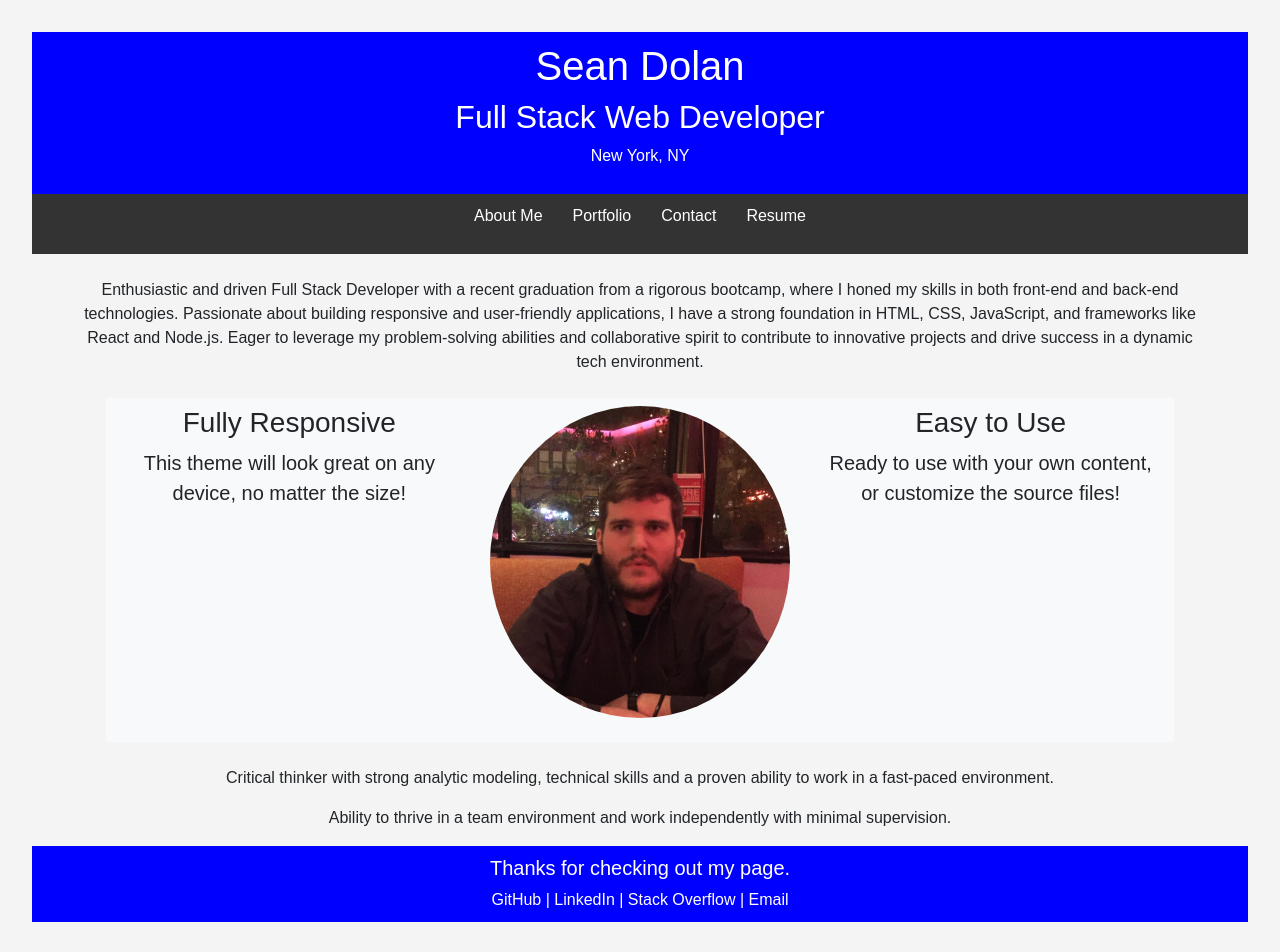
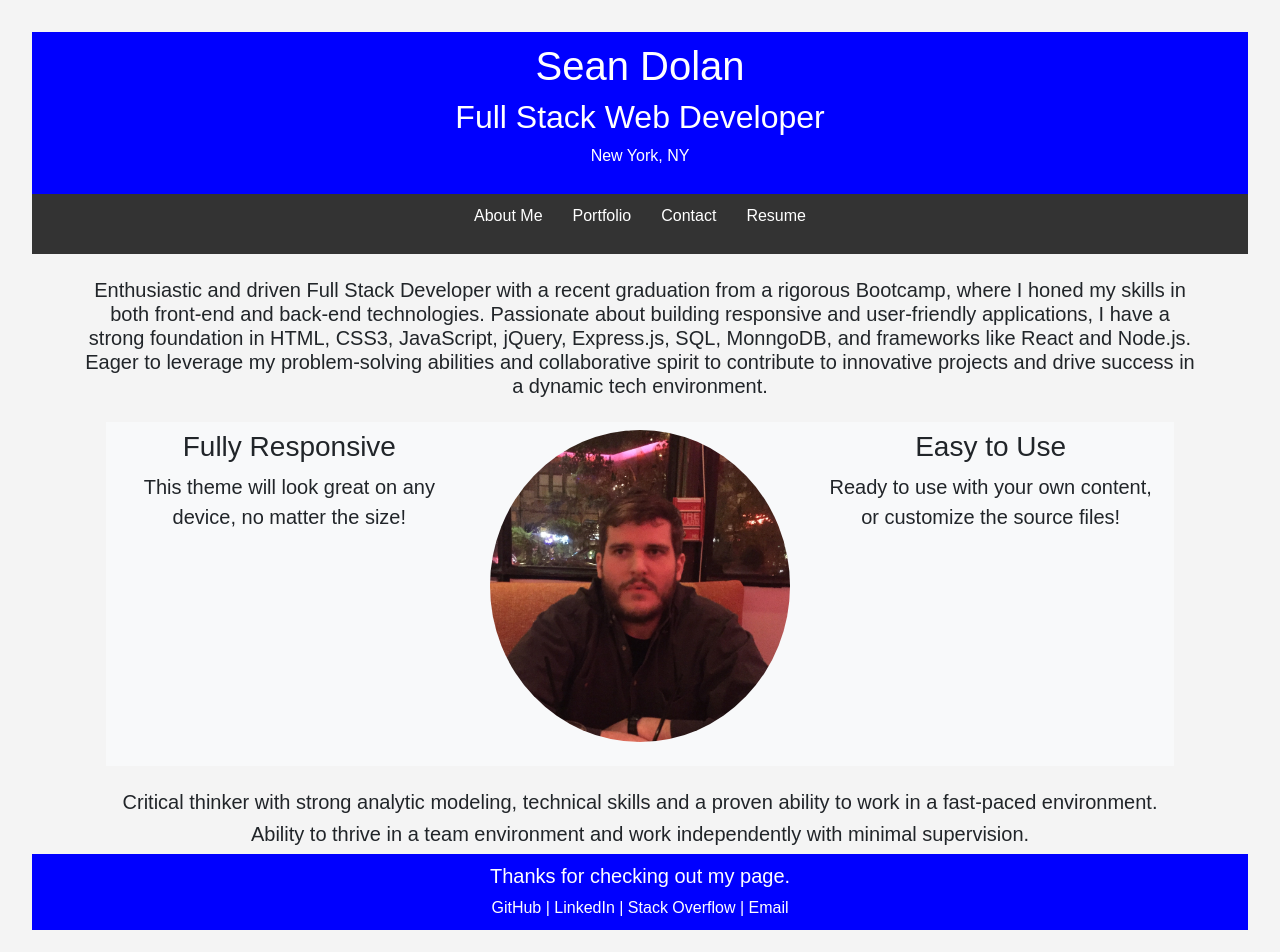
Before and after one commit to seanfdolan/React-Portfolio, a React (Vite) app: page / in a window 1280 px wide. Shown: the top 952 px of the page. Built offline with nearby package versions, Linux system fonts and the light colour scheme.

Commit message:
Add files via upload

```diff
--- a/src/App.css
+++ b/src/App.css
@@ -129,3 +129,5 @@ h1, h2 {
 .read-the-docs {
   color: var(--accent-color);
 } */
+
+z
--- a/src/components/Project.jsx
+++ b/src/components/Project.jsx
@@ -14,6 +14,7 @@ const Projects = () => {
     return (
         <div>
             <h2>My Projects</h2>
+            <p>My projects include a dynamic Vehicle Builder in TypeScript, a README Generator using Node.js and a Weather Dashboard using OpenWeather API.</p>
             <ul className="card-container">
                 {projects.map((project, index) => (
                     <li className="cards" key={index}>
--- a/src/pages/AboutPage.jsx
+++ b/src/pages/AboutPage.jsx
@@ -3,14 +3,14 @@
 export default function About() {
     return (
       <div className="container pt-4">
-        <p>
+        <h5>
         Enthusiastic and driven Full Stack Developer with a recent graduation
-        from a rigorous bootcamp, where  I honed my skills in both front-end and
+        from a rigorous Bootcamp, where  I honed my skills in both front-end and
         back-end technologies. Passionate about building responsive and user-friendly
-        applications, I have a strong foundation in HTML, CSS, JavaScript, and frameworks
+        applications, I have a strong foundation in HTML, CSS3, JavaScript, jQuery, Express.js, SQL, MonngoDB, and frameworks
         like React and Node.js. Eager to leverage my problem-solving abilities and collaborative
         spirit to contribute to innovative projects and drive success in a dynamic tech environment.
-        </p>
+        </h5>
         <section className="features-icons bg-light text-center m-4">
           <div className="container">
             <div className="row p-2">
@@ -55,12 +55,12 @@ export default function About() {
         <p>
         {/* I am a full stack web developer with a background in education and a passion for learning new things */}
         </p>
-        <p>
+        <h5>
           Critical thinker with strong analytic modeling, technical skills and a proven ability to work in a fast-paced environment.
-        </p>
-        <p>
+        </h5>
+        <h5>
           Ability to thrive in a team environment and work independently with minimal supervision.
-        </p>
+        </h5>
       </div>
     );
   }
--- a/src/pages/HomePage.jsx
+++ b/src/pages/HomePage.jsx
@@ -31,7 +31,6 @@ const styles = {
     textAlign: 'center',
   },
 };
-
 
 
 function Navigation() {
--- a/src/pages/ResumePage.jsx
+++ b/src/pages/ResumePage.jsx
@@ -4,7 +4,7 @@ export default function Resume() {
             <h1>Resume Page</h1>
             <a href="SeanDolanRESUME.pdf" download="SeanDolanRESUME.pdf">Download Resume</a>
             <p>
-            A Colombia Bootcamp trained software developer with a Growth Mindset.
+            A Colombia University Bootcamp trained software developer with a Growth Mindset.
             </p>
         </div>
     );
```
Also changed, not shown: index.html (line endings or trailing spaces), src/styles/Header.css (line endings or trailing spaces), 1 other file (tests, documents, lock files or other folders).
